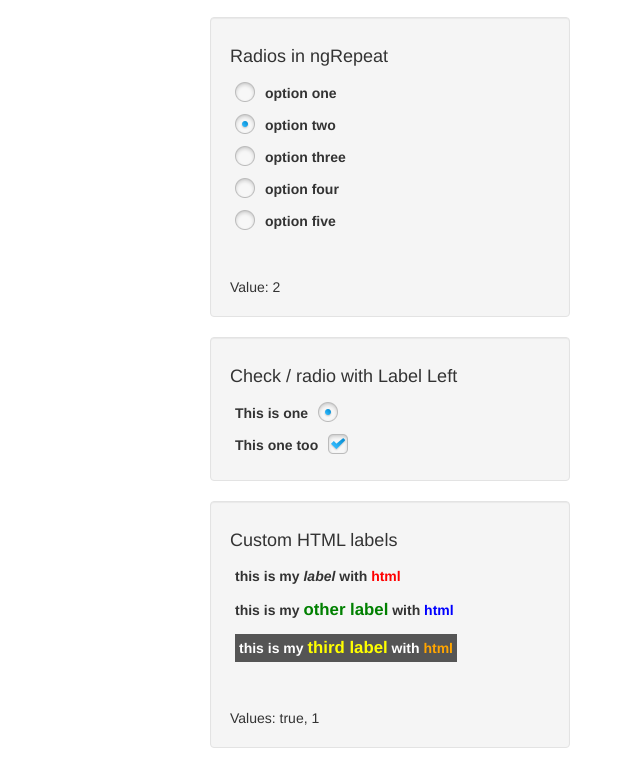
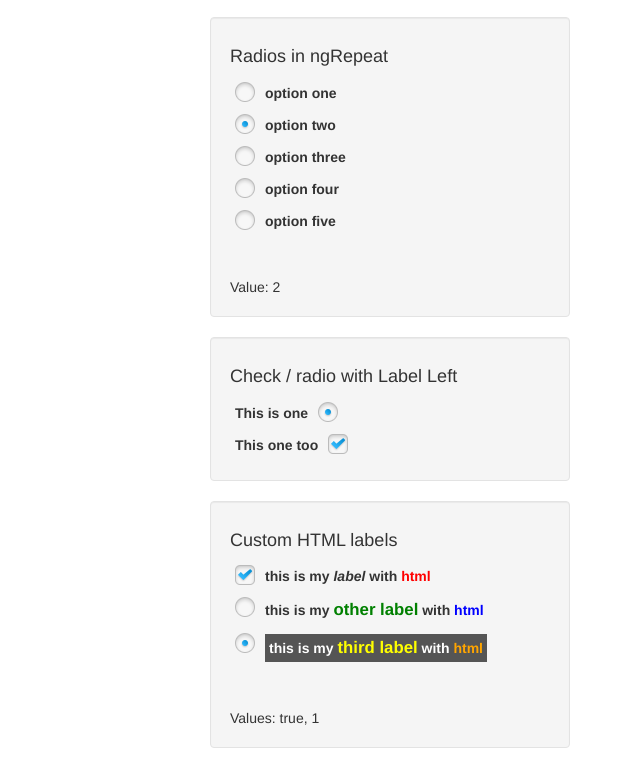
Before and after one commit to itslenny/angular-pretty-checkable, a plain HTML site: page index.html in a window 1280 px wide. Shown: the part 916-1684 px from the top of the page, without its empty margins (640-1280 px from the left). Drawn offline with nearby package versions, Linux system fonts and the light colour scheme.

Commit message:
update to support angular v1.2

```diff
--- a/index.html
+++ b/index.html
@@ -5,7 +5,7 @@
     <link href="http://netdna.bootstrapcdn.com/bootstrap/3.1.1/css/bootstrap.min.css" rel="stylesheet">
     <link type="text/css" rel="stylesheet" href="css/pretty-checkable.css">
 
-    <script src="https://ajax.googleapis.com/ajax/libs/angularjs/1.0.1/angular.min.js"></script>
+    <script src="https://ajax.googleapis.com/ajax/libs/angularjs/1.2.19/angular.min.js"></script>
     <script src="js/angular-pretty-checkable.js"></script>
     <script src="js/app.js"></script>
   </head>
--- a/js/angular-pretty-checkable.js
+++ b/js/angular-pretty-checkable.js
@@ -26,8 +26,13 @@ angular.module('pretty-checkable', [])
       link: function (scope, element, attrs, ctrls) {
         var buttonsCtrl = ctrls[0], ngModelCtrl = ctrls[1];
 
-        //init control values
+        //set element class
         element.addClass('prettyradio');
+
+        //add anchor
+        element.prepend(angular.element('<a></a>'));
+
+        //add label if we need one
         if(attrs.label!=='false'){
             //set label text to label if available otherwise default to value
             var labelText = scope.$eval(attrs.label ? attrs.label : attrs.value);
@@ -57,7 +62,7 @@ angular.module('pretty-checkable', [])
           }
         });
       },
-      template:'<div ng-transclude><a></a></div>',
+      template:'<div ng-transclude></div>',
       replace: true,
       transclude: true
     };
@@ -72,10 +77,15 @@ angular.module('pretty-checkable', [])
       link: function (scope, element, attrs, ctrls) {
         var buttonsCtrl = ctrls[0], ngModelCtrl = ctrls[1];
 
-        //init control values
+        //set element class
         element.addClass('prettycheckbox');
-        //set label text to label if available otherwise default to value
+
+        //add anchor
+        element.prepend(angular.element('<a></a>'));
+
+        //add label if we need one
         if(attrs.label!=='false'){
+            //set label text to label if available otherwise default to value
             var labelText = scope.$eval(attrs.label ? attrs.label : attrs.value);
             var label = angular.element('<label>'+labelText+'</label>');
             //add label before or after depending on label-left value
@@ -112,7 +122,7 @@ angular.module('pretty-checkable', [])
         });
 
       },
-      template:'<div ng-transclude><a></a></div>',
+      template:'<div ng-transclude></div>',
       replace: true,
       transclude: true
 
```
